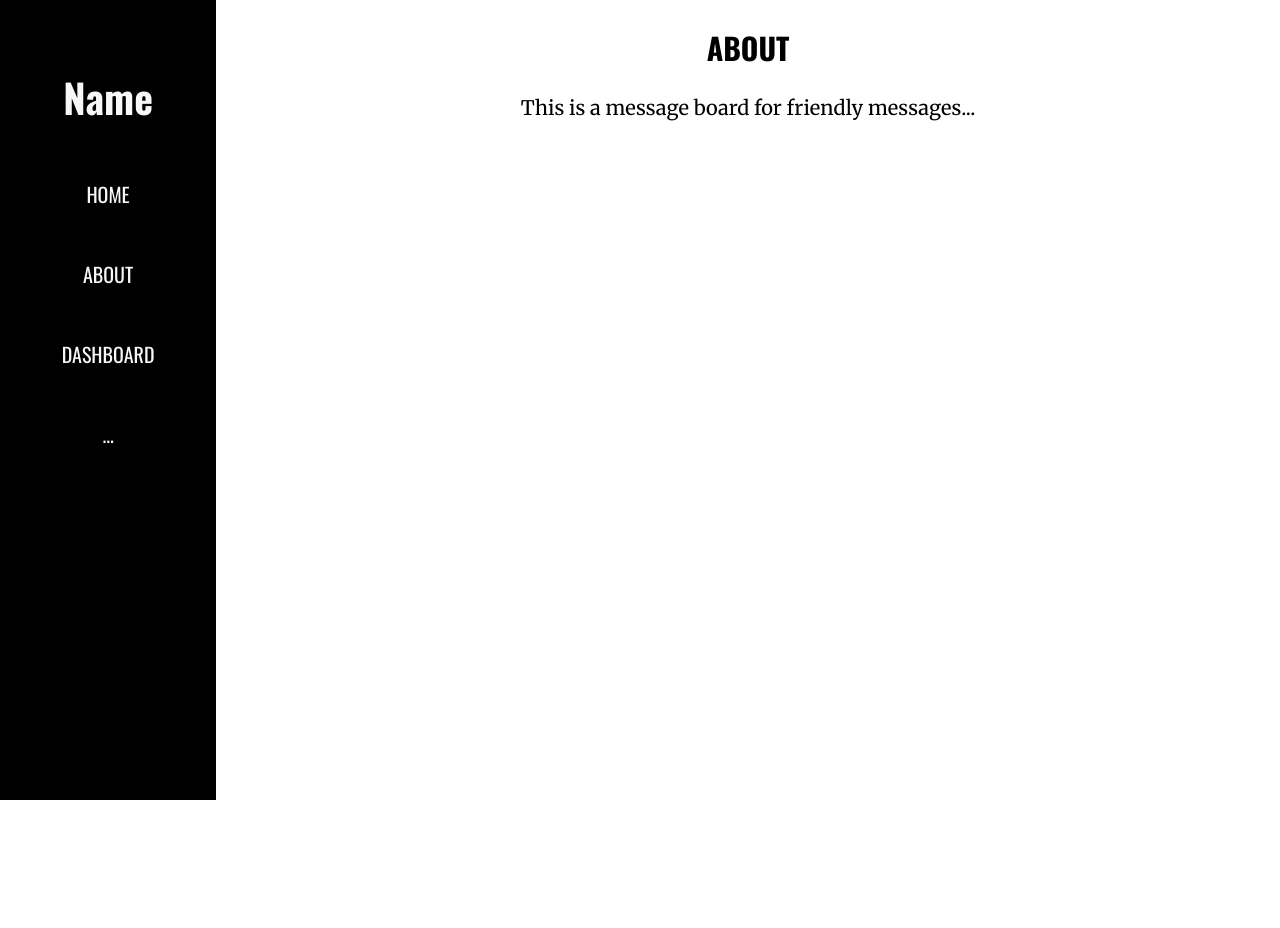
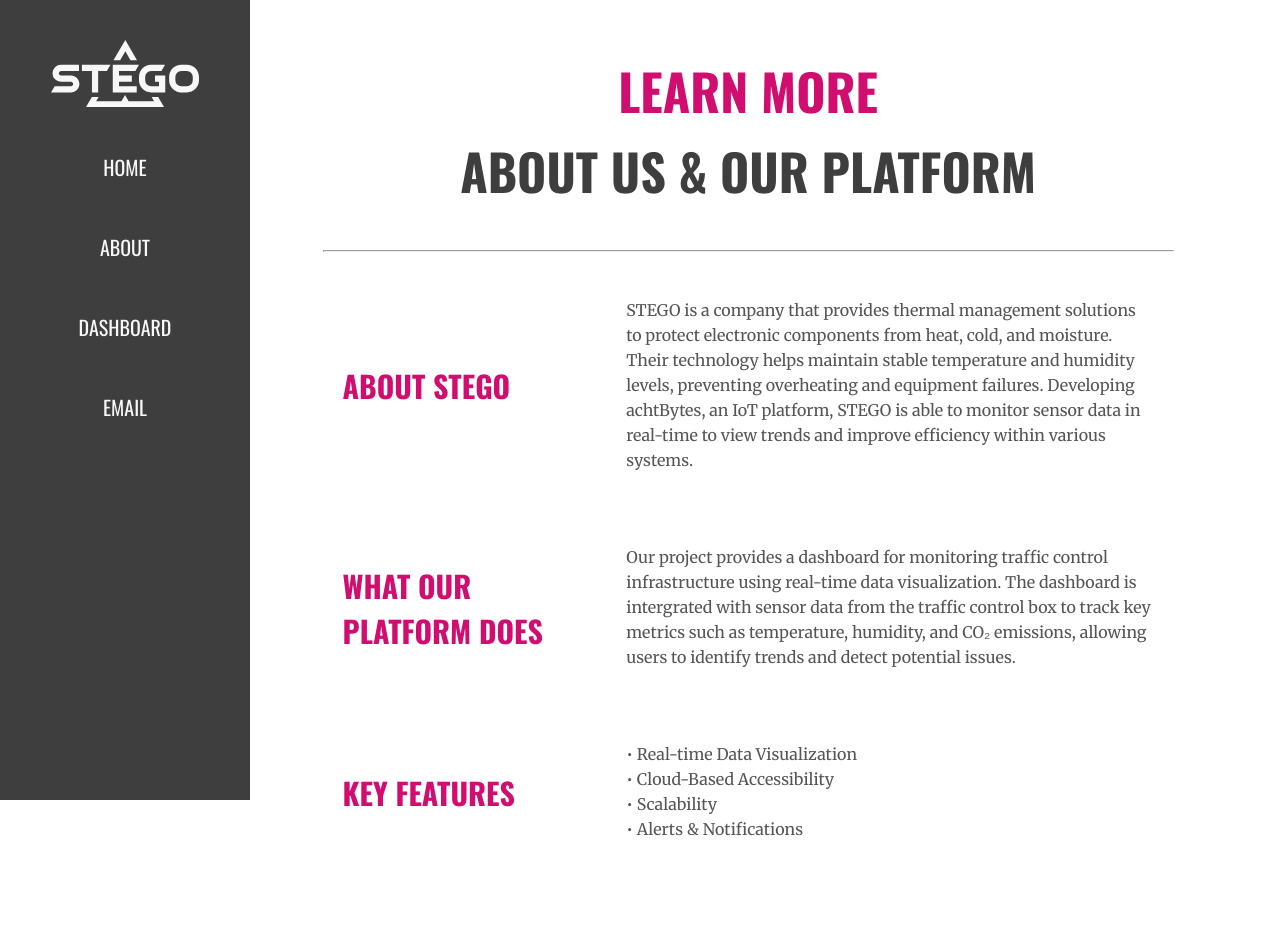
Before and after one commit to Preetam-Jain/capstone, a Python web app: template Flask_Test/board/templates/pages/about.html in a window 1280 px wide. Before the commit the page ends 800 px from the top, so only its background shows below. Run offline with Jinja, Linux system fonts and the light colour scheme; the template is opened without the code that fills it, so the values that code supplies are empty.

Commit message:
made changes to about.html and added images for website

```diff
--- a/Flask_Test/board/static/styles.css
+++ b/Flask_Test/board/static/styles.css
@@ -1,13 +1,22 @@
 /* Header: Oswald
  * Other text: Merriweather sans
  *
- *
-*/
+ * Colors are from STEGO page
+ * svg from www.svgrepo.com
+ */
 
 :root {
   --primary-white: #F7F7F7;
-  --primary-red: #BA0C2F;
-  --primary-black: #000000;
+  --primary-red: #d00e6f;
+  --primary-black: #3e3e3e;
+}
+
+html {
+  scroll-behavior: smooth;
+}
+
+.red-text {
+  color: var(--primary-red);
 }
 
 * {
@@ -21,6 +30,7 @@
     text-align: center;
     display: flex;
     height: 100vh;
+    color: var(--primary-black);
   }
 
 
@@ -39,7 +49,7 @@
   /* navigation bar */
   .left-page {
     width: 20%;
-    padding: 40px 10px;
+    padding: 20px 10px;
     display: flex;
     flex-direction: column;
     align-items: center;
@@ -70,6 +80,17 @@
     padding: 20px;
   }
 
+  nav {
+    position: fixed;
+    top: 0;
+    left: 0;
+    width: 250px;
+    height: 100vh;
+    overflow-y: auto;
+    background: var(--primary-black);
+    padding: 20px;
+  }
+
   .nav-list {
     display: flex;
     flex-direction: column;
@@ -79,6 +100,18 @@
     font-family: 'Oswald', sans-serif;
     padding: 0;
     margin: 0;
+    color: white;
+
+
+
+
+  }
+
+  .nav-list img {
+    width: 80%;
+    display: block;
+    margin: 0 auto;
+    padding: 20px 10px;
   }
 
   .nav-list a {
@@ -148,36 +181,27 @@
 
   /* home.html */
 
-  .home-header {
+  .header {
     font-family: 'Oswald', sans-serif;
-    font-size: 60px;
+    font-size: 50px;
     margin: 0;
     padding: 0;
     padding: 50px 10px 30px 10px;
     display: block;
+    line-height: 80px;
+    text-transform: uppercase;
   }
 
   .home-body {
     font-family: 'Merriweather', sans-serif;
-    line-height: 20px;
+    line-height: 36px;
   }
 
-  .learn-more-button {
-    display: inline-block;
-    padding: 12px 24px;
-    color: var(--primary-black);
-    text-decoration: none;
+  .home-features {
 
-    font-weight: bold;
-    transition: background-color 0.3s, color 0.3s;
-    margin: 20px;
-    border: 2px var(--primary-black) solid;
-  }
-
-
-  .learn-more-button:hover {
-    background-color: var(--primary-black);
-    color: white;
+    color: var(--primary-red);
+    text-transform: uppercase;
+    padding: 20px 0;
 
   }
 
@@ -187,6 +211,7 @@
     flex-direction: row;
     justify-content: space-between;
     margin: 20px;
+
   }
 
   /* "a" element */
@@ -194,15 +219,87 @@
   color: var(--primary-black);
   flex: 1;
   margin: 0 10px;
+  align-items: center;
+  padding: 10px 20px;
+  display: inline-block;
+  color: var(--primary-black);
+  text-decoration: none;
 
-  padding: 20px;
-  text-align: center;
-  text-decoration: none;
   transition: background-color 0.3s, color 0.3s;
+
+  border: 2px var(--primary-black) solid;
+  }
+
+  .home-block-item img {
+    width: 60px;
+  }
+
+  /* when you hover over the button, it'll turn the svg white*/
+  .home-block-item:hover img {
+    filter: brightness(0) invert(1);
+  }
+
+  .home-block-item h3 {
+    font-size: 19px;
+    margin: 0;
+  }
+
+  .home-block-item p {
+    font-size: 15px;
+
   }
 
   .home-block-item:hover {
-    background-color: #f0f0f0;
+
     cursor: pointer;
+    background-color: var(--primary-black);
+    color: white;
+  }
 
+  /* css for about.html */
+  .about-container {
+    display: flex;
+    flex-direction: column;
+    max-width: 1000px;
+    margin: auto;
+    padding: 0 20px 50px 20px;
   }
+
+  .about-row {
+    display: flex;
+    align-items: flex-start;
+    padding: 20px 0;
+  }
+
+  .about-header {
+    flex: 1;
+    font-family: 'Oswald', sans-serif;
+    font-size: 30px;
+    font-weight: bold;
+    color: var(--primary-red);
+    text-transform: uppercase;
+    text-align: left;
+    padding-right: 20px;
+    align-self: center;
+  }
+
+  .about-content {
+    flex: 2;
+    font-size: 16px;
+    color: #555;
+    text-align: left;
+    justify-content: flex-start;
+    line-height: 25px;
+  }
+
+
+  @media (max-width: 768px) {
+    .about-row {
+      flex-direction: column;
+    }
+
+    .about-header {
+      padding-bottom: 10px;
+      text-align: center;
+    }
+  }
--- a/Flask_Test/board/templates/_navigation.html
+++ b/Flask_Test/board/templates/_navigation.html
@@ -1,5 +1,9 @@
 <nav>
     <ul class="nav-list">
+
+
+      <img src="{{ url_for('static', filename='images/stego-logo.svg') }}" alt="STEGO logo" >
+
       <li class="nav-item">
         <a class="nav-link" href="{{ url_for('pages.home') }}">Home</a>
       </li>
@@ -10,7 +14,7 @@
         <a class="nav-link" href="{{ url_for('pages.dashboard') }}">Dashboard</a>
       </li>
       <li class="nav-item">
-        <a class="nav-link" href="{{ url_for('pages.about') }}">...</a>
+        <a class="nav-link" href="{{ url_for('pages.dashboard') }}">Email</a>
       </li>
     </ul>
   </nav>
--- a/Flask_Test/board/templates/base.html
+++ b/Flask_Test/board/templates/base.html
@@ -8,9 +8,9 @@
   <link rel="stylesheet" href="{{ url_for('static', filename='styles.css') }}">
 </head>
 <body class="main-page">
+<div class="left-page">
 
-<div class="left-page">
-  <h1>Name</h1>
+
   {% include("_navigation.html") %}
 </div>
 
--- a/Flask_Test/board/templates/pages/about.html
+++ b/Flask_Test/board/templates/pages/about.html
@@ -1,9 +1,59 @@
 {% extends 'base.html' %}
 
 {% block header %}
-  <h2>{% block title %}ABOUT{% endblock title %}</h2>
+  <h2 class="header">{% block title %}
+    <span class="red-text">LEARN MORE</span>
+    <br>
+    ABOUT US & OUR PLATFORM{% endblock title %}</h2>
 {% endblock header %}
 
 {% block content %}
-  <p>This is a message board for friendly messages...</p>
+<hr>
+
+<div class="about-container">
+  <div class="about-row">
+      <div class="about-header">About STEGO</div>
+      <div class="about-content">
+          <p>
+            STEGO is a company that provides thermal management solutions to protect electronic components from heat, cold, and moisture.
+            Their technology helps maintain stable temperature and humidity levels, preventing overheating and equipment failures.
+            Developing achtBytes, an IoT platform, STEGO is able to monitor sensor data in real-time to view trends and improve efficiency within various systems.
+
+          </p>
+      </div>
+  </div>
+
+  <div class="about-row">
+      <div class="about-header">What Our Platform Does</div>
+      <div class="about-content">
+          <p>
+            Our project provides a dashboard for monitoring traffic control infrastructure using real-time data visualization.
+            The dashboard is intergrated with sensor data from the traffic control box to track key metrics such as temperature, humidity, and CO₂ emissions, allowing users to identify trends and detect potential issues.
+          </p>
+      </div>
+  </div>
+
+  <div class="about-row">
+      <div class="about-header">Key Features</div>
+      <div class="about-content">
+          <p>
+            • Real-time Data Visualization
+            <br>
+            • Cloud-Based Accessibility
+            <br>
+            • Scalability
+            <br>
+            • Alerts & Notifications
+          </p>
+      </div>
+  </div>
+
+
+
+
+
+
+
+
+
 {% endblock content %}
```
Also changed, not shown: Flask_Test/board/templates/pages/home.html (+25 -21 lines), Flask_Test/board/static/images/carbon.svg (added), Flask_Test/board/static/images/dashboard.svg (added), Flask_Test/board/static/images/email.svg (added), Flask_Test/board/static/images/stego-logo.svg (added).
